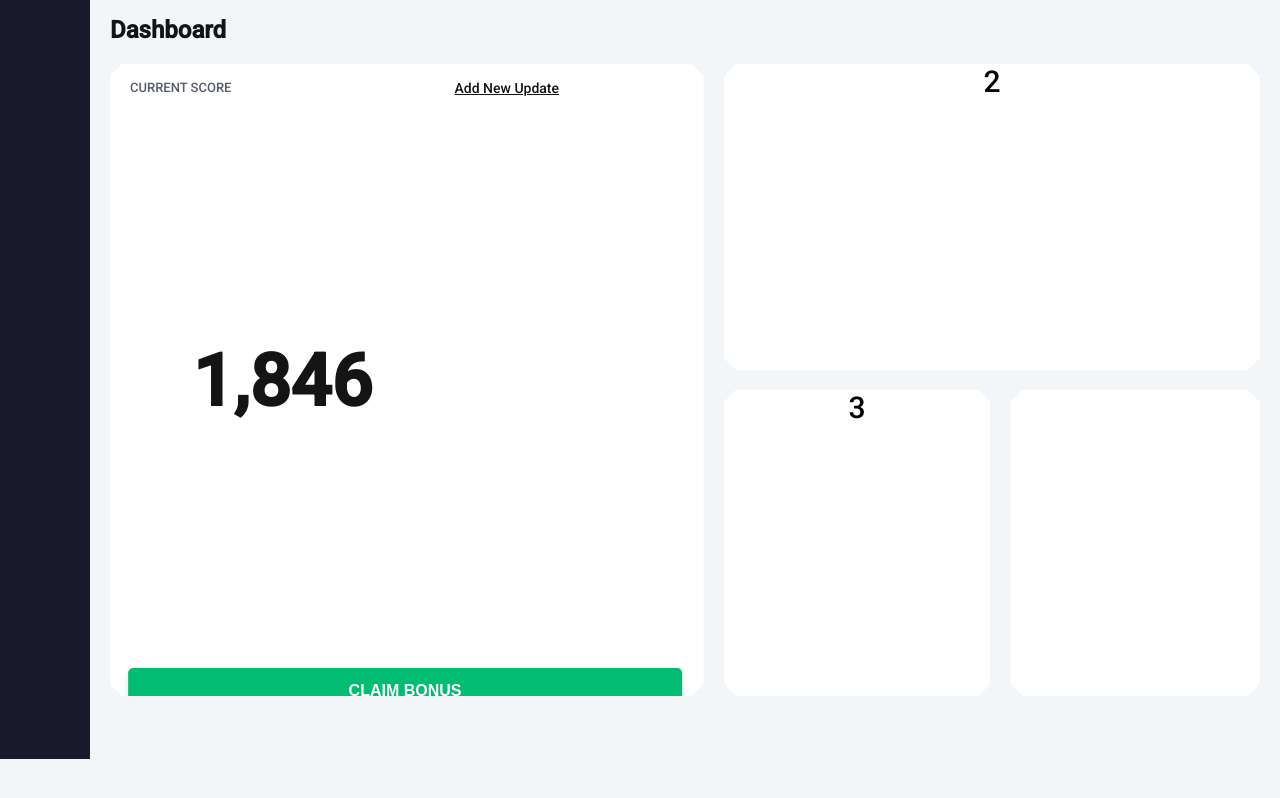
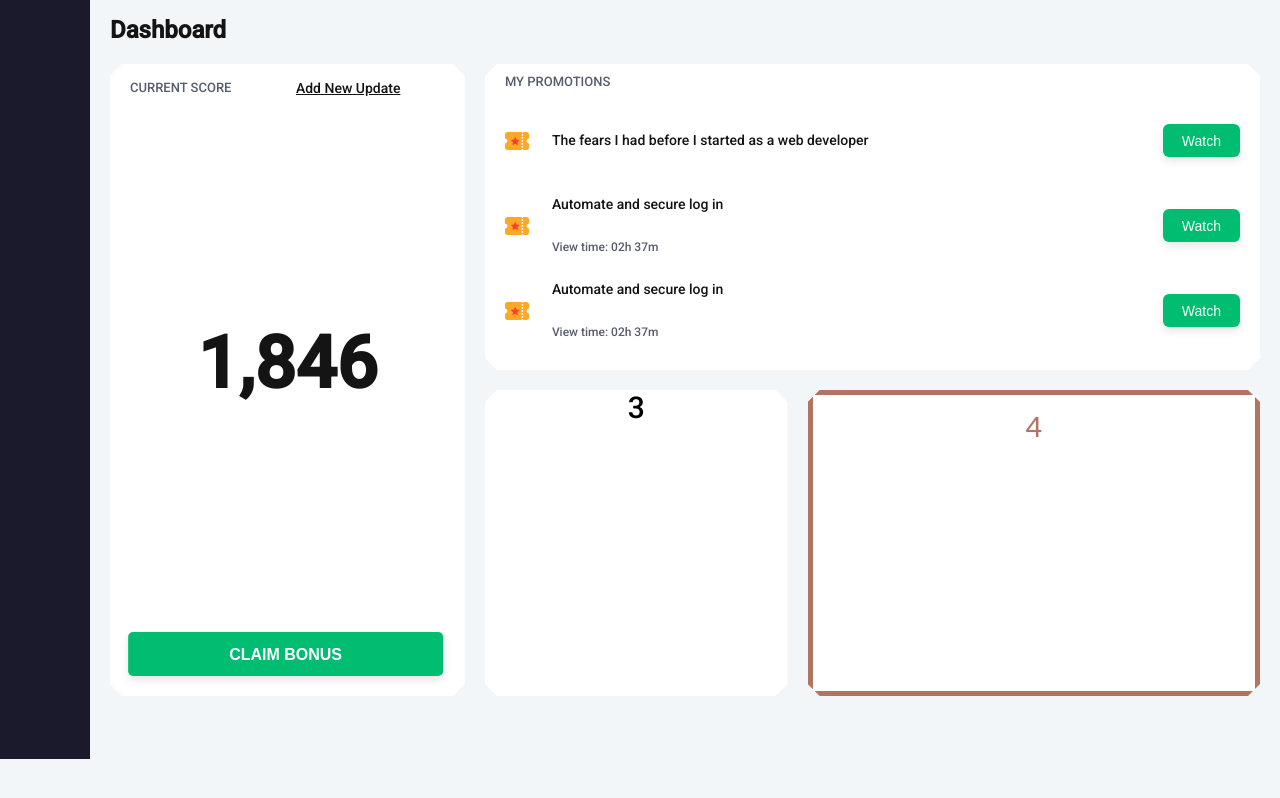
Before and after one commit to RadosavAntonio/Dashboard-Page, a plain HTML site: page index.html in a window 1280 px wide. Drawn offline with Linux system fonts and the light colour scheme.

Commit message:
Update of the second box

```diff
--- a/index.html
+++ b/index.html
@@ -17,8 +17,10 @@
   </div>
   <div class="dashboard">
     <h1 class="mainTitle">Dashboard</h1>
+    <!-- CARDS -->
     <div class="grid-container">
       <div class="grid-item item1">
+        <!-- CARD 1 -->
         <div class="grid-container1">
           <div class="item11">current score</div>
           <div class="item12">Add New Update</div>
@@ -27,13 +29,41 @@
             <button class="buttonGreen">claim bonus</button>
           </div>
         </div>
-        <div></div>
-        <div></div>
       </div>
-      <div class="grid-item item2">2</div>
+
+      <!-- CARD 2 -->
+      <div class="grid-item item2">
+        <div class="grid-container2">
+          <div class="item21">my promotions</div>
+          <div class="item22">
+            <div class="grid-container22">
+              <img class="item221" src="images/yellowCard.svg" alt="Yellow Card">
+              <p class="item222">The fears I had before I started as a web developer</p>
+              <button class="item223">Watch</button>
+            </div>
+          </div>
+          <div class="item23">
+            <div class="grid-container23">
+              <img class="item231" src="images/yellowCard.svg" alt="Yellow Card">
+              <p class="item2321">Automate and secure log in</p>
+              <p class="item2322">View time: 02h 37m</p>
+              <button class="item233">Watch</button>
+            </div>
+          </div>
+          <div class="item24">
+            <div class="grid-container24">
+              <img class="item241" src="images/yellowCard.svg" alt="Yellow Card">
+              <p class="item2421">Automate and secure log in</p>
+              <p class="item2422">View time: 02h 37m</p>
+              <button class="item243">Watch</button>
+            </div>
+          </div>
+        </div>
+      </div>
+      <!-- CARD 3 -->
       <div class="grid-item item3">3</div>
-      <div class="grid-item item4">
-      </div>
+      <!-- CARD 4 -->
+      <div class="grid-item item4">4</div>
     </div>
   </div>
 </div>
--- a/style.css
+++ b/style.css
@@ -12,6 +12,7 @@
   padding: 0;
   position: relative;
   font-family: Roboto;
+  font-style: normal;
 }
 
 
@@ -101,13 +102,13 @@
 
 
 
-/* Item 1 style */
+/* BOX 1 style */
 .grid-container1 {
   display: grid;
   grid-template-columns: auto;
   grid-template-rows: auto 1fr auto;
   grid-gap: 20px;
-  margin: 16px 20px 20px 20px;
+  padding: 16px 20px 20px 20px;
   height: 100%;
 }
 
@@ -133,16 +134,20 @@
   color: #141414;
 }
 
+.item12:hover {
+  transform: scale(1.5);
+}
+
 .item13 {
   /* grid-area: 2 / 1 / span 1 / span 2; */
   grid-row: 2/3;
-  grid-column: 1/-1;
+  grid-column: 1/3;
   font-family: Roboto;
   font-style: normal;
   font-weight: bold;
   font-size: 72px;
   line-height: 84px;
-  /* display: fl`ex;
+  /* display: flex;
   align-items: center; */
   align-self: center;
   justify-self: center;
@@ -196,3 +201,224 @@
     transform: none;
   }
 }
+
+
+
+/* BOX 2 style */
+.grid-container2 {
+  display: grid;
+  grid-template-columns: auto;
+  grid-template-rows: minmax(auto, 16px) minmax(auto, 85px) minmax(auto, 85px) minmax(auto, 85px);
+  grid-gap: 0px;
+  padding: 17px 20px 20px 20px;
+  height: 100%;
+}
+
+.item21 {
+  font-style: normal;
+  font-weight: 500;
+  font-size: 13px;
+  line-height: 15px;
+  text-transform: uppercase;
+  color: #585D6D;
+  align-self: center;
+  justify-self: left;
+  justify-items: left;
+  padding-bottom: 17px;
+}
+
+.grid-container22 {
+  display: grid;
+  grid-template-columns: minmax(auto, 24px) minmax(auto, 410px) auto;
+  grid-template-rows: minmax(auto, 85px);
+  grid-gap: 23px;
+  width: 100%;
+  background-image: linear-gradient(#FFF6DE, #FFF6DE);
+  background-position: 50% 50%;
+  background-repeat: no-repeat;
+  background-size: 0% 100%;
+  transition: background-size .5s, color .5s;
+}
+
+.grid-container22:hover {
+  background-size: 100% 100%;
+  width: 100% + 46px;
+  /* transform: matrix(-1, 0, 0, 1, 0, 0); */
+}
+
+.item221{
+  align-self: center;
+  justify-self: left;
+  justify-items: left;
+  padding-right: 23px;
+}
+
+.item222 {
+  font-weight: 500;
+  font-size: 14px;
+  line-height: 150%;
+  color: #141414;
+  align-self: center;
+  justify-self: left;
+  justify-items: left;
+}
+
+.item223 {
+  align-self: center;
+  justify-self: right;
+  justify-items: right;
+  /* color */
+  background: #00BD71;
+  box-shadow: 0px 4px 8px rgba(0, 0, 0, 0.1);
+  border-radius: 6px;
+  border: unset;
+  /* text setup */
+  font-weight: 500;
+  font-size: 14px;
+  line-height: 16px;
+  text-align: center;
+  color: #FFFFFF;
+  padding: 9px 19px 8px 19px;
+}
+
+.grid-container23{
+  display: grid;
+  grid-template-columns: minmax(auto, 24px) minmax(auto, 410px) auto;
+  grid-template-rows: minmax(auto, 42.5px) minmax(auto, 42.5px);
+  grid-column-gap: 23px;
+  width: 100%;
+}
+
+.item231 {
+  grid-row: 1 / span 2;
+  grid-column: 1;
+  align-self: center;
+  justify-self: left;
+  justify-items: left;
+  padding-right: 23px;
+}
+
+.item2321 {
+  display: flex;
+  grid-row: 1;
+  grid-column: 2;
+  font-weight: 500;
+  font-size: 14px;
+  line-height: 150%;
+  color: #141414;
+  align-self: center;
+  justify-self: left;
+  justify-items: left;
+}
+
+.item2322 {
+  grid-row: 2;
+  grid-column: 2;
+  font-weight: normal;
+  font-size: 12px;
+  line-height: 14px;
+  color: #585D6D;
+  align-self: center;
+  justify-self: left;
+  justify-items: left;
+}
+
+.item233 {
+  grid-row: 1 / span 2;
+  grid-column: 3;
+  align-self: center;
+  justify-self: right;
+  justify-items: right;
+  /* color */
+  background: #00BD71;
+  box-shadow: 0px 4px 8px rgba(0, 0, 0, 0.1);
+  border-radius: 6px;
+  border: unset;
+  /* text setup */
+  font-weight: 500;
+  font-size: 14px;
+  line-height: 16px;
+  text-align: center;
+  color: #FFFFFF;
+  padding: 9px 19px 8px 19px;
+}
+
+.grid-container24{
+  display: grid;
+  grid-template-columns: minmax(auto, 24px) minmax(auto, 410px) auto;
+  grid-template-rows: minmax(auto, 42.5px) minmax(auto, 42.5px);
+  grid-column-gap: 23px;
+  width: 100%;
+}
+
+.item241 {
+  grid-row: 1 / span 2;
+  grid-column: 1;
+  align-self: center;
+  justify-self: left;
+  justify-items: left;
+  padding-right: 23px;
+}
+
+.item2421 {
+  display: flex;
+  grid-row: 1;
+  grid-column: 2;
+  font-weight: 500;
+  font-size: 14px;
+  line-height: 150%;
+  color: #141414;
+  align-self: center;
+  justify-self: left;
+  justify-items: left;
+}
+
+.item2422 {
+  grid-row: 2;
+  grid-column: 2;
+  font-weight: normal;
+  font-size: 12px;
+  line-height: 14px;
+  color: #585D6D;
+  align-self: center;
+  justify-self: left;
+  justify-items: left;
+}
+
+.item243 {
+  grid-row: 1 / span 2;
+  grid-column: 3;
+  align-self: center;
+  justify-self: right;
+  justify-items: right;
+  /* color */
+  background: #00BD71;
+  box-shadow: 0px 4px 8px rgba(0, 0, 0, 0.1);
+  border-radius: 6px;
+  border: unset;
+  /* text setup */
+  font-weight: 500;
+  font-size: 14px;
+  line-height: 16px;
+  text-align: center;
+  color: #FFFFFF;
+  padding: 9px 19px 8px 19px;
+}
+
+.item4 {
+  position: relative;
+  display: inline-block;
+  padding: 15px 70px;
+  border: 5px solid #B17461;
+  color: #B17461;
+  font-size: 30px;
+  font-family: arial;
+  background-image: linear-gradient(#B17461, #B17461);
+  background-position: 50% 50%;
+  background-repeat: no-repeat;
+  background-size: 0% 100%;
+  transition: background-size .5s, color .5s;
+}
+.item4:hover {
+  background-size: 100% 100%;
+}
```
Also changed, not shown: images/yellowCard.svg (added).
